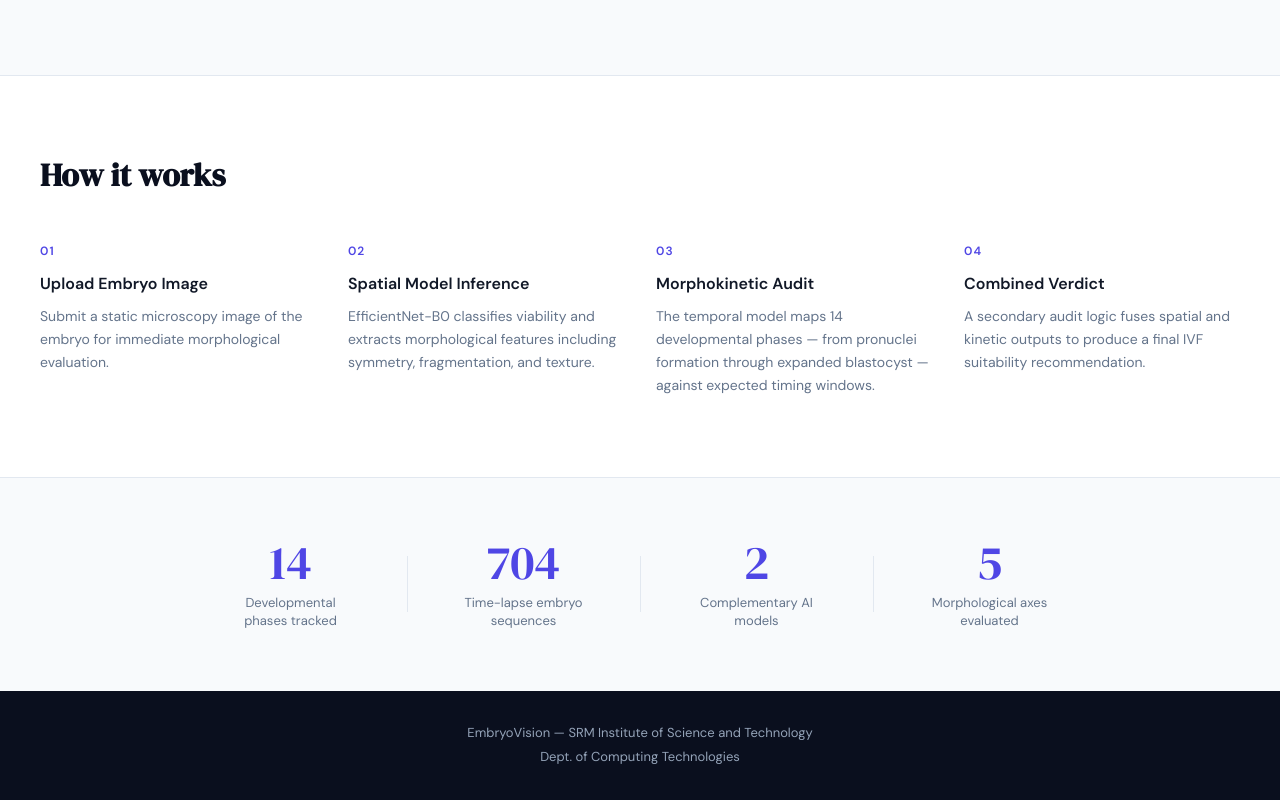
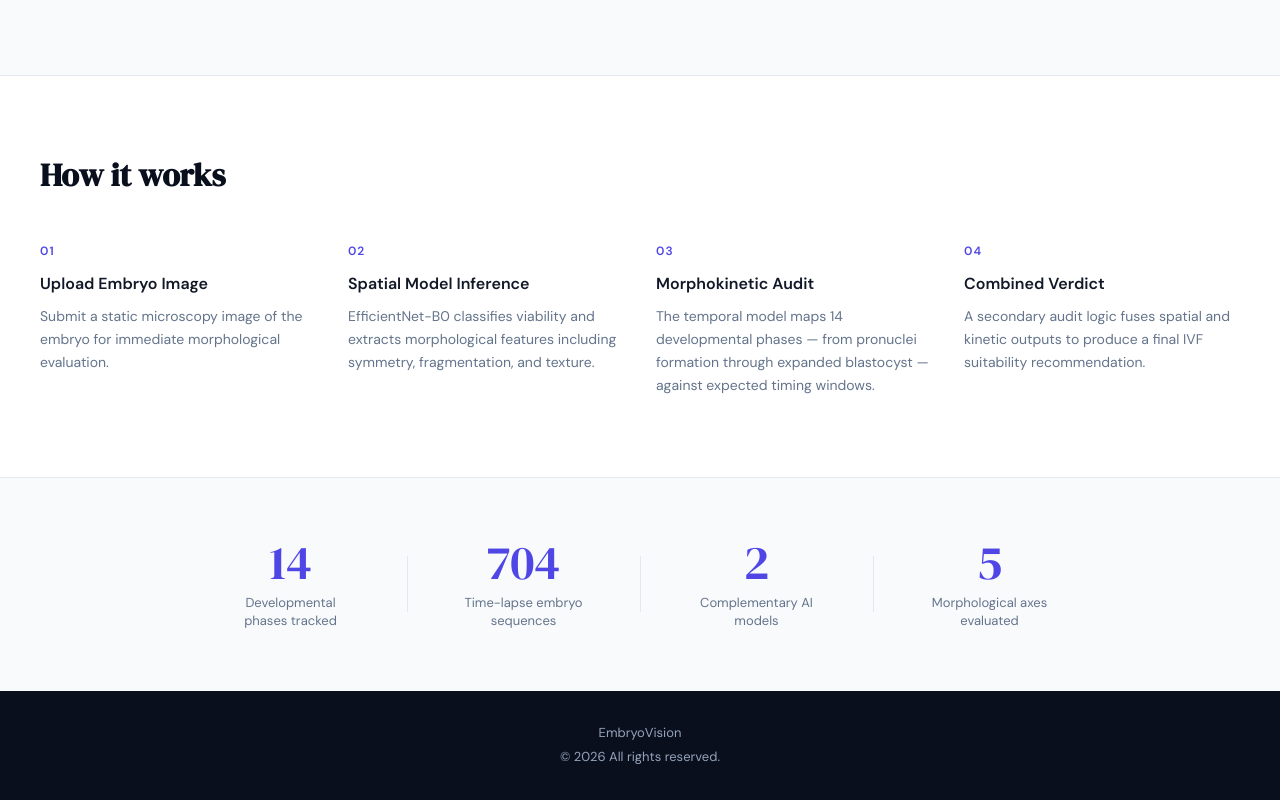
Before and after one commit to riyathomasm/Moprhokinetic-Analysis-of-Embryos-for-IVF-Viability, a React (Vite) app: page / in a window 1280 px wide. Shown: the part 725-1525 px from the top of the page. Built offline with nearby package versions, Linux system fonts and the light colour scheme.

Commit message:
Added renderer link

```diff
--- a/src/App.jsx
+++ b/src/App.jsx
@@ -106,8 +106,8 @@ function Home() {
       </section>
 
       <footer className="footer">
-        <p>EmbryoVision — SRM Institute of Science and Technology</p>
-        <p>Dept. of Computing Technologies</p>
+        <p>EmbryoVision </p>
+        <p>© 2026 All rights reserved.</p>
       </footer>
     </div>
   );
--- a/src/pages/Analysis.jsx
+++ b/src/pages/Analysis.jsx
@@ -77,7 +77,7 @@ function Analysis() {
     try {
       const form = new FormData();
       form.append("image", imageFile);
-      const res = await fetch("http://localhost:8001/api/inference", {
+      const res = await fetch("https://moprhokinetic-analysis-of-embryos-for.onrender.com", {
         method: "POST", body: form
       });
       if (!res.ok) throw new Error(`HTTP ${res.status}`);
--- a/src/pages/Morph.jsx
+++ b/src/pages/Morph.jsx
@@ -86,7 +86,7 @@ function Morph() {
     try {
       const form = new FormData();
       form.append('image', image);
-      const res = await fetch('http://localhost:8001/api/morph-audit', {
+      const res = await fetch('https://moprhokinetic-analysis-of-embryos-for.onrender.com', {
         method: 'POST', body: form
       });
       if (!res.ok) throw new Error(`HTTP ${res.status}`);
```
Also changed, not shown: 2 other files (tests, documents, lock files or other folders).
